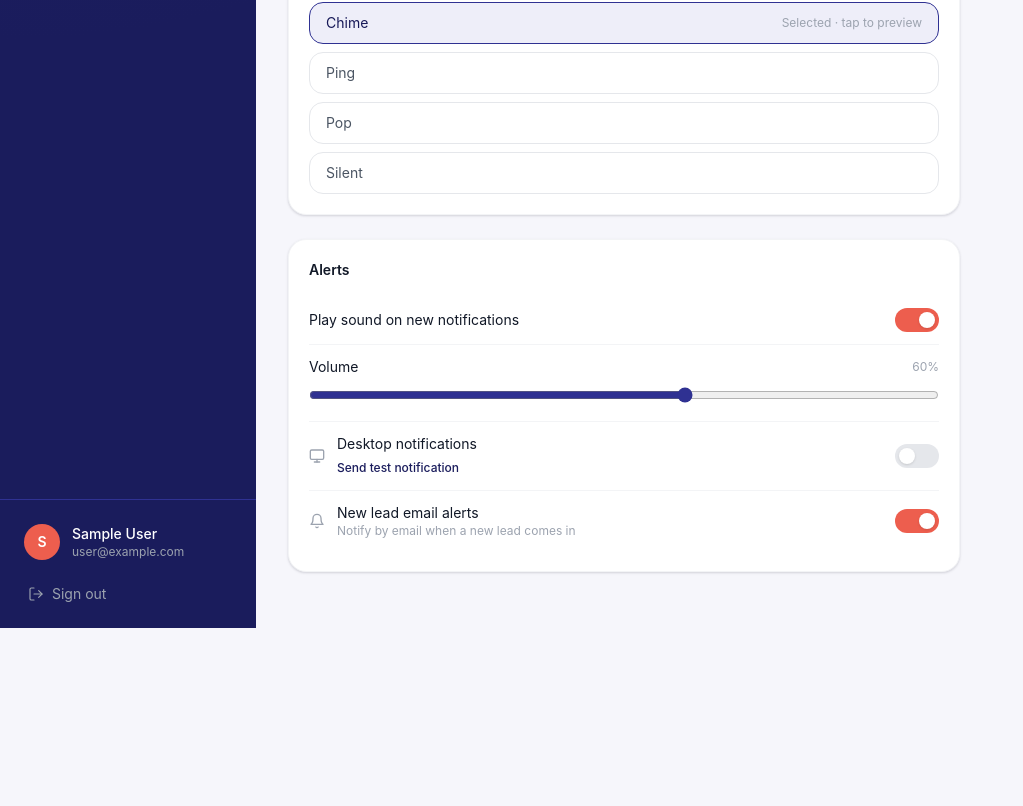
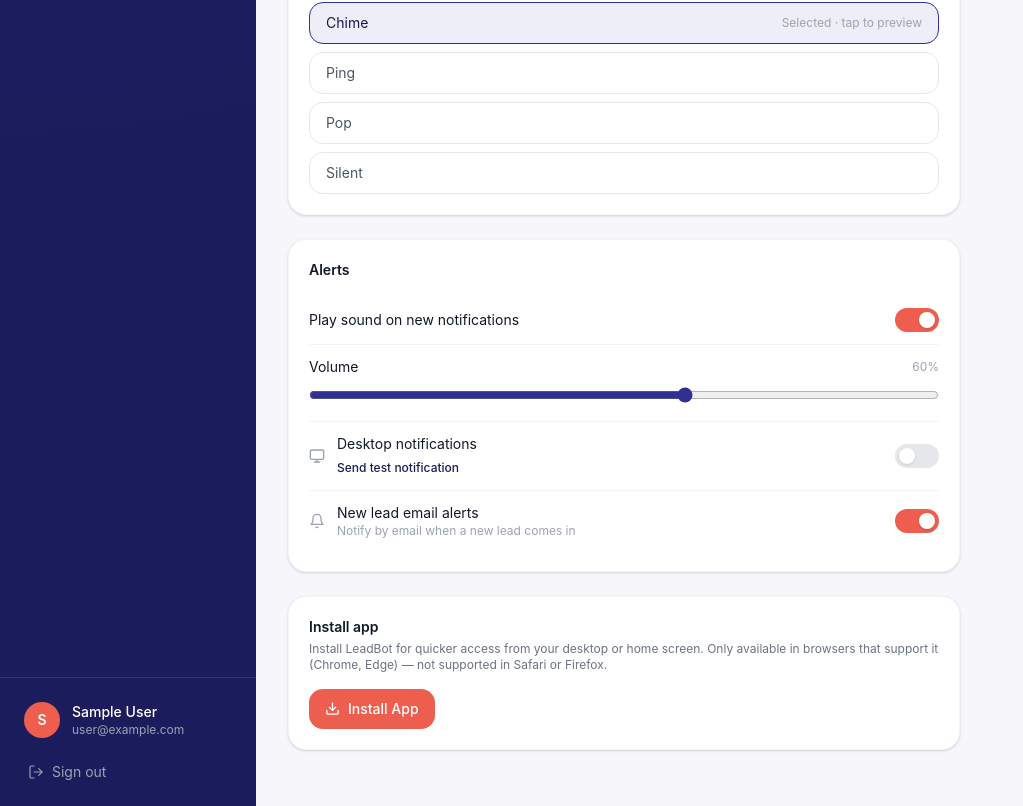
Before and after one commit to mukesh175/enigmachatbot, a Next.js app: page /dashboard/settings in a window 1280 px wide. Shown: the part 860-1666 px from the top of the page, without its empty margins (0-1023 px from the left). Before the commit the page ends 1488 px from the top, so only its background shows below. Built offline with nearby package versions, Linux system fonts and the light colour scheme; no server answers; sample sign-in values are in the browser's storage.

Commit message:
Clean initial commit

```diff
--- a/src/app/(dashboard)/dashboard/settings/page.tsx
+++ b/src/app/(dashboard)/dashboard/settings/page.tsx
@@ -2,7 +2,7 @@
 
 import { useEffect, useState, useRef } from "react";
 import { useSession } from "next-auth/react";
-import { Camera, Bell, Volume2, Palette, Monitor } from "lucide-react";
+import { Camera, Bell, Volume2, Palette, Monitor, Download } from "lucide-react";
 import { useToast } from "@/lib/toast";
 
 const ACCENT_COLORS = [
@@ -171,6 +171,16 @@ export default function SettingsPage() {
     toast.show(`Font changed to ${font.name}`, "success");
   }
 
+  async function handleInstallClick() {
+    const promptEvent = (window as any).__leadbotInstallPrompt;
+    if (!promptEvent) {
+      toast.show("Install isn't available — your browser may not support it, or the app may already be installed", "error");
+      return;
+    }
+    promptEvent.prompt();
+    await promptEvent.userChoice;
+  }
+
   return (
     <div className="max-w-2xl">
       <h1 className="text-2xl font-semibold text-gray-900 mb-1">Profile & Settings</h1>
@@ -328,6 +338,20 @@ export default function SettingsPage() {
           />
         </div>
       </div>
+
+      <div className="bg-white rounded-2xl border border-gray-100 shadow-card p-5 mb-6">
+        <h3 className="text-sm font-semibold text-gray-900 mb-1">Install app</h3>
+        <p className="text-xs text-gray-500 mb-4">
+          Install LeadBot for quicker access from your desktop or home screen. Only available in
+          browsers that support it (Chrome, Edge) — not supported in Safari or Firefox.
+        </p>
+        <button
+          onClick={handleInstallClick}
+          className="flex items-center gap-2 bg-accent-gradient text-white text-sm font-medium px-4 py-2.5 rounded-xl hover:opacity-90 transition-opacity"
+        >
+          <Download size={15} /> Install App
+        </button>
+      </div>
     </div>
   );
 }
--- a/src/app/(dashboard)/install-prompt.tsx
+++ b/src/app/(dashboard)/install-prompt.tsx
@@ -1,22 +1,54 @@
 "use client";
 
 import { useEffect, useState } from "react";
+
+// Shared across the app so Settings can also offer a manual "Install" button
+// using the same captured event, without needing two separate listeners.
+declare global {
+  interface Window {
+    __leadbotInstallPrompt?: any;
+  }
+}
 
 export default function InstallPrompt() {
   const [deferredPrompt, setDeferredPrompt] = useState<any>(null);
   const [visible, setVisible] = useState(false);
 
   useEffect(() => {
-    if (localStorage.getItem("leadbot_install_dismissed") === "true") return;
+    console.log("[LeadBot PWA] InstallPrompt mounted. Dismissed flag:", localStorage.getItem("leadbot_install_dismissed"));
+
+    if (localStorage.getItem("leadbot_install_dismissed") === "true") {
+      console.log("[LeadBot PWA] Install prompt was previously dismissed — skipping. Clear 'leadbot_install_dismissed' in localStorage to re-test.");
+      return;
+    }
 
     function handler(e: Event) {
+      console.log("[LeadBot PWA] beforeinstallprompt fired ✅");
       e.preventDefault();
+      window.__leadbotInstallPrompt = e;
       setDeferredPrompt(e);
       setVisible(true);
     }
 
     window.addEventListener("beforeinstallprompt", handler);
-    return () => window.removeEventListener("beforeinstallprompt", handler);
+
+    // If the event hasn't fired within a few seconds, log a hint — most
+    // commonly this means the browser doesn't support it (Safari/Firefox),
+    // the app is already installed, or Chrome's engagement heuristic hasn't
+    // been met yet (needs a bit of interaction time on the site first).
+    const timeout = setTimeout(() => {
+      if (!window.__leadbotInstallPrompt) {
+        console.log(
+          "[LeadBot PWA] beforeinstallprompt has not fired after 4s. This is normal in Safari/Firefox (unsupported), " +
+          "if already installed, or if Chrome hasn't met its engagement heuristic yet. Check DevTools > Application > Manifest for errors."
+        );
+      }
+    }, 4000);
+
+    return () => {
+      window.removeEventListener("beforeinstallprompt", handler);
+      clearTimeout(timeout);
+    };
   }, []);
 
   async function handleInstall() {
```
